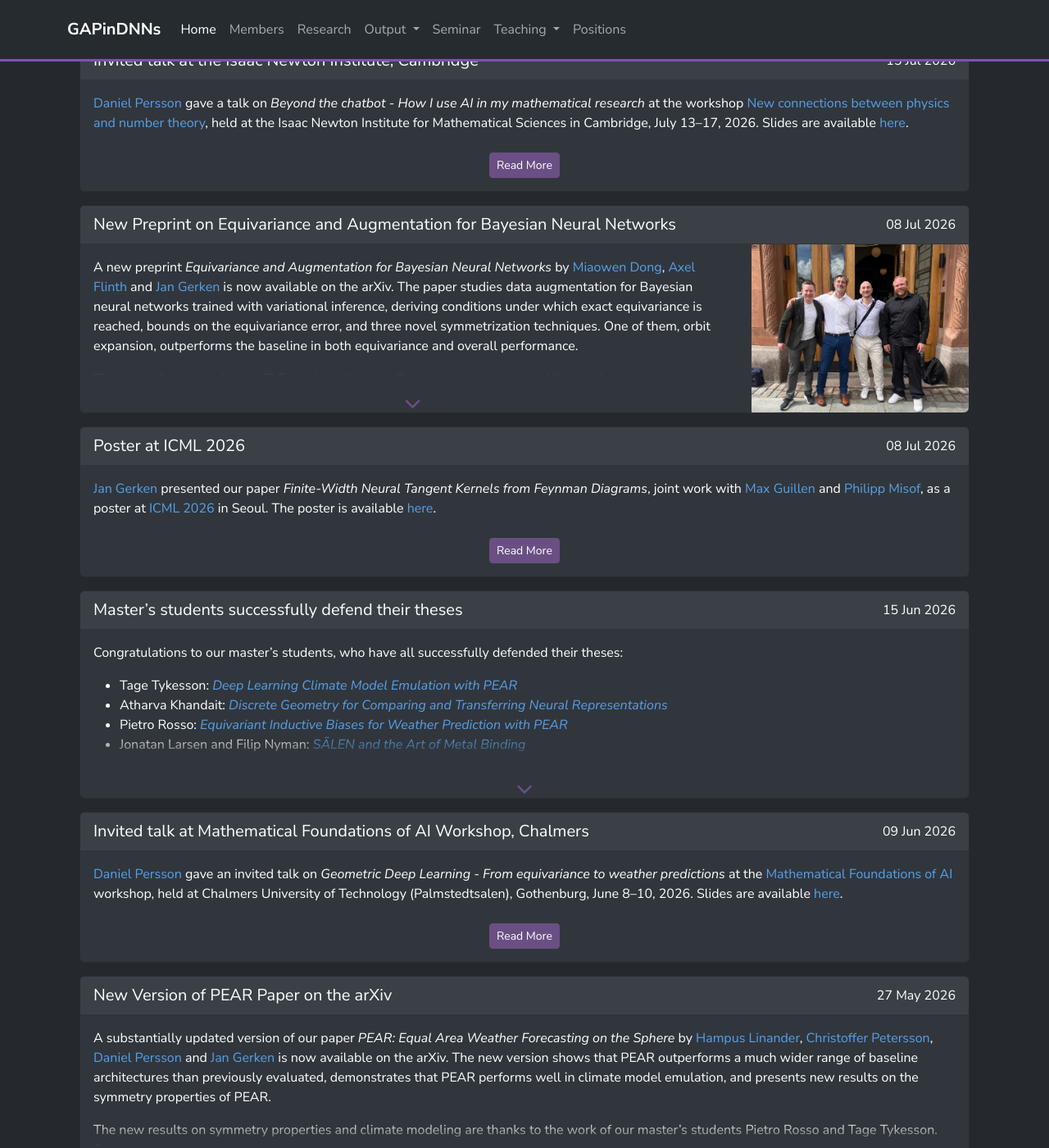
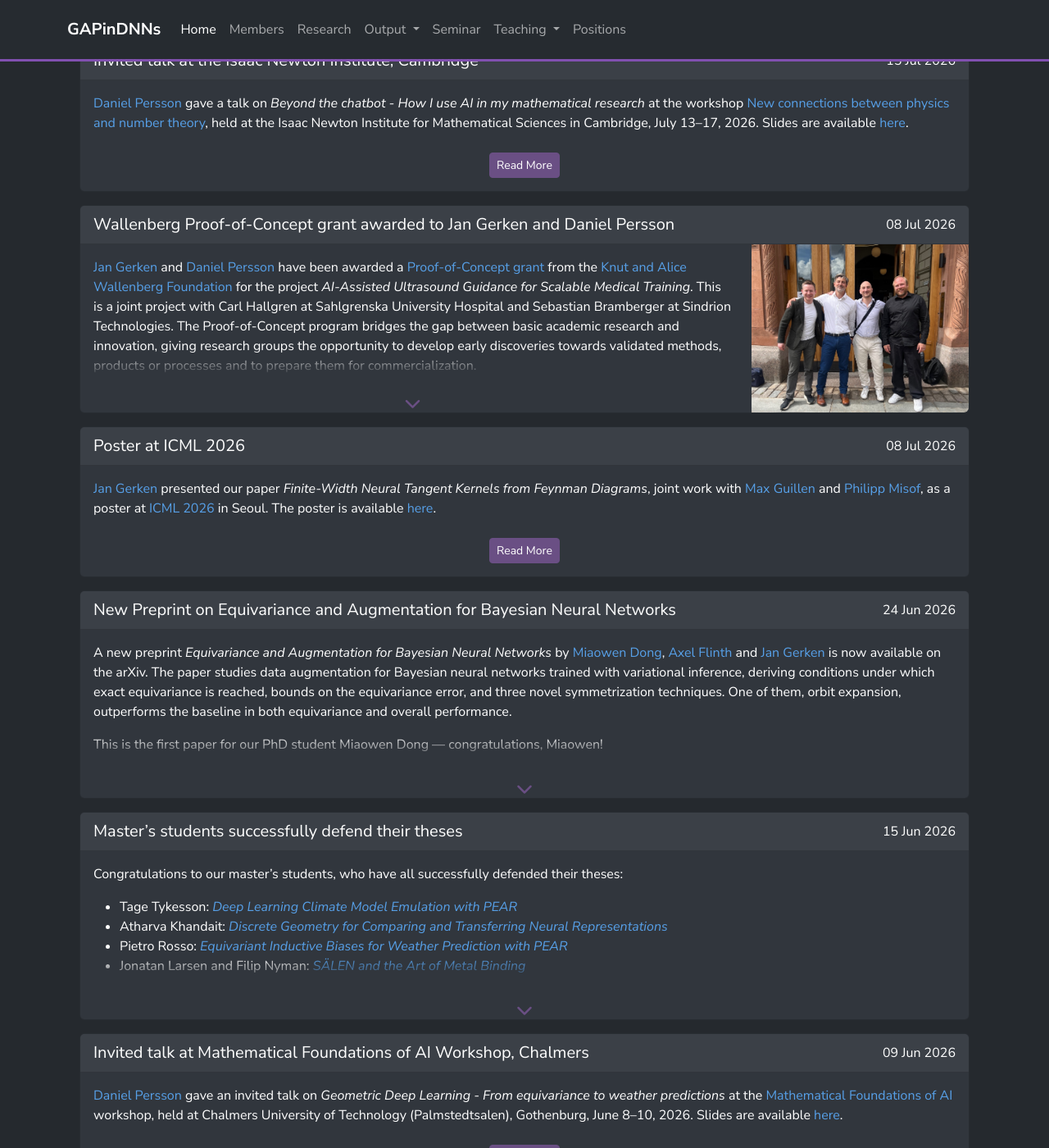
Before and after one commit to GAPinDNNs/gapindnns.github.io, a Jekyll site: the page built from _pages/index.md, in a window 1280 px wide and 1400 px high, scrolled down 1355 px. Shown: the whole window at 82% size. Built offline with Jekyll 4.4.1, drawn with Linux system fonts in a browser that asks for light colours; nearby versions of some CDN libraries.

Commit message:
Fix in malformed news entries

```diff
--- a/_data/news.yml
+++ b/_data/news.yml
@@ -24,6 +24,7 @@
   image: /assets/images/news/WALP_team.jpeg
   text: |
     [Jan Gerken](/members/Jan_Gerken) and [Daniel Persson](/members/Daniel_Persson) have been awarded a [Proof-of-Concept grant](https://kaw.wallenberg.org/en/press/seven-innovation-projects-ai-quantum-technologies-or-ict-receive-grants-knut-and-alice) from the [Knut and Alice Wallenberg Foundation](https://kaw.wallenberg.org/en) for the project *AI-Assisted Ultrasound Guidance for Scalable Medical Training*. This is a joint project with Carl Hallgren at Sahlgrenska University Hospital and Sebastian Bramberger at Sindrion Technologies. The Proof-of-Concept program bridges the gap between basic academic research and innovation, giving research groups the opportunity to develop early discoveries towards validated methods, products or processes and to prepare them for commercialization.
+- date: 2026-06-24
   headline: "New Preprint on Equivariance and Augmentation for Bayesian Neural Networks"
   link: https://arxiv.org/abs/2606.26273
   text: |
```
